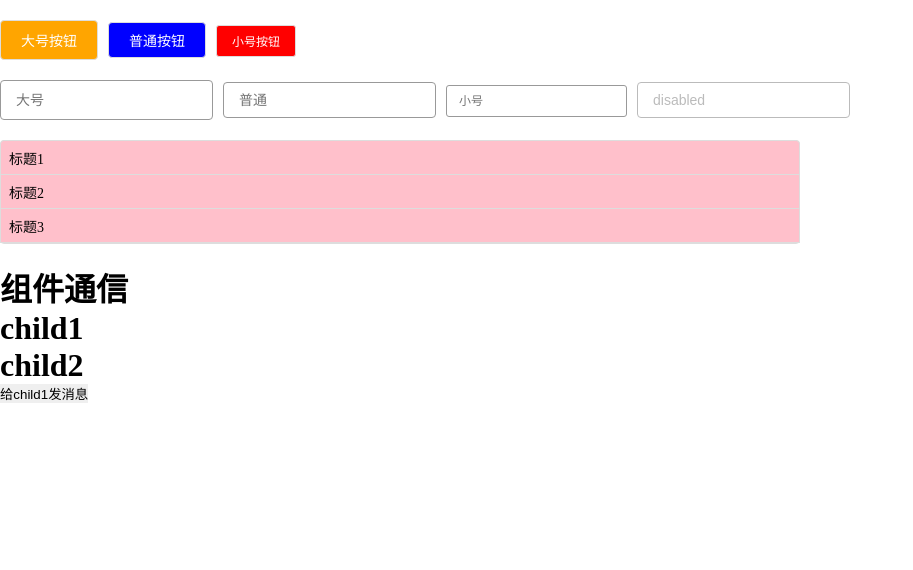
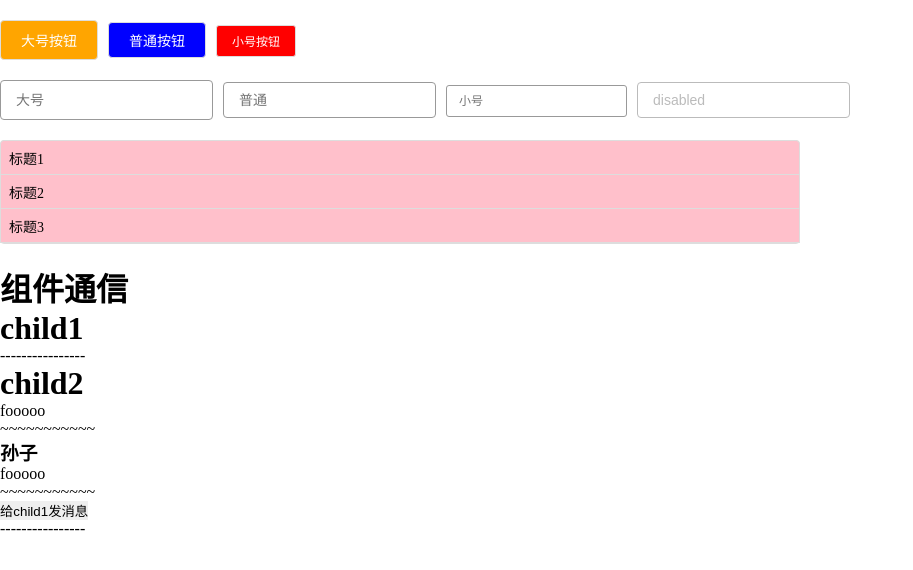
Before and after one commit to Jimmy-22/sp-ui, a Vue app: page / in a window 1280 px wide. Shown: the top 570 px of the page, without its empty margins (0-913 px from the left). Built offline with nearby package versions, Linux system fonts and the light colour scheme.

Commit message:
爷孙间通信demo：$attrs/$listeners

```diff
--- a/src/components/communication/Child2.vue
+++ b/src/components/communication/Child2.vue
@@ -1,11 +1,19 @@
 <template>
   <div>
+    <p>----------------</p>
     <h1>child2</h1>
+    <!--非属性特性-->
+    <p>{{$attrs.foo}}</p>
+<!--    v-bind展开$attrs-->
+    <Grandson v-bind="$attrs" v-on="$listeners"></Grandson>
     <button @click="sendToChild1">给child1发消息</button>
+    <p>----------------</p>
   </div>
 </template>
 <script>
+  import Grandson from "./Grandson";
   export default {
+    components:{Grandson},
     methods: {
       sendToChild1() {
         this.$bus.$emit('event-from-child2', 'this is child2-data')
--- a/src/components/communication/Grandson.vue
+++ b/src/components/communication/Grandson.vue
@@ -0,0 +1,18 @@
+<template>
+  <div>
+    <p>~~~~~~~~~~~</p>
+    <h3 @click="$emit('hi')">孙子</h3>
+    <p>{{foo}}</p>
+    <p>~~~~~~~~~~~</p>
+  </div>
+</template>
+<script>
+  export default {
+    props: {
+      foo: {
+        type: String,
+        default: ''
+      }
+    }
+  }
+</script>
--- a/src/components/communication/index.vue
+++ b/src/components/communication/index.vue
@@ -2,7 +2,7 @@
   <div>
     <h1>组件通信</h1>
     <Child1></Child1>
-    <Child2></Child2>
+    <Child2 foo="fooooo" @hi="onHi"></Child2>
   </div>
 </template>
 <script>
@@ -11,9 +11,12 @@
 
   export default {
     components: {Child1, Child2},
-    data() {
-      return {
-
+    mounted() {
+      console.log(this.$children)
+    },
+    methods: {
+      onHi() {
+        console.log('from sunzi hi')
       }
     }
   }
--- a/src/utils/bus.js
+++ b/src/utils/bus.js
@@ -6,7 +6,7 @@ class eventBus {
 //   'name1': [fn1, fn2, fn3],
 //   'name2': [fn1, fn2, fn3]
 // }
-  $on(name, fn ) {
+  $on(name, fn) {
     //把fn推进this.cache[name]数组
     this.cache[name] = this.cache[name] || []
     this.cache[name].push(fn)
```
